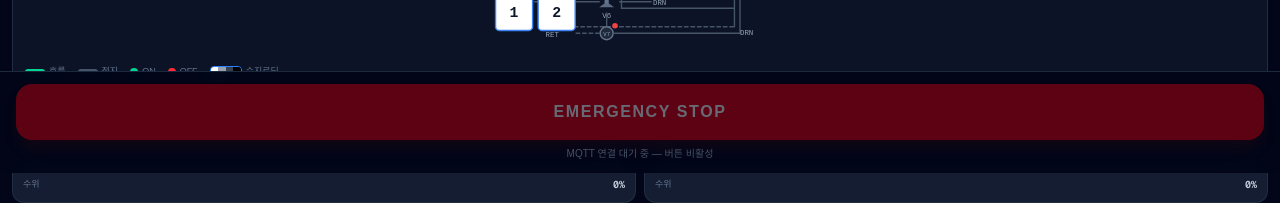
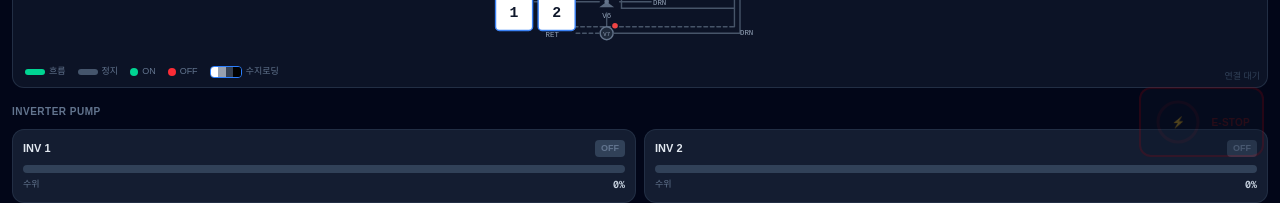
Before and after one commit to dncmf/extwork-mobile, a Next.js app: page / in a window 1280 px wide. Shown: the part 627-830 px from the top of the page. Built offline with nearby package versions, Linux system fonts and the light colour scheme; no server answers.

Commit message:
fix: E-STOP 버튼 우하단 소형으로 변경 — 실수 클릭 방지

```diff
--- a/app/ControlBar.tsx
+++ b/app/ControlBar.tsx
@@ -1,56 +1,37 @@
 "use client"
-
-// mobile-final/ControlBar.tsx
-// 긴급정지 버튼 — 길게 누르기(3초 홀드) 방식
-//
-// 동작:
-//   1. onPointerDown  → 타이머 시작, progress 0→1 (3초)
-//   2. 3초 완료       → onEmergencyStop 호출, "정지됨" 상태 0.5초 표시
-//   3. onPointerUp / onPointerLeave → 타이머 취소, progress 리셋
-//
-// UI:
-//   - 버튼 배경: 빨강 (비활성 시 불투명도 낮춤)
-//   - 홀드 중: SVG circle strokeDashoffset 으로 흰색 원형 테두리 시계방향 채움
-//   - 완료 직후: "\uC815\uC9C0\uB428" 텍스트 0.5초 표시 → 원래 상태로
 
 import { useState, useEffect, useRef, useCallback } from "react"
 
-// ── 상수 ──────────────────────────────────────────────────────
-const HOLD_MS      = 3000  // 홀드 완료 기준 (ms)
-const TICK_MS      = 16    // ~60fps 간격
-const DONE_SHOW_MS = 500   // 완료 텍스트 표시 시간 (ms)
+const HOLD_MS      = 3000
+const TICK_MS      = 16
+const DONE_SHOW_MS = 1500
 
-const RADIUS       = 28
-const STROKE_W     = 4
+const RADIUS      = 20
+const STROKE_W    = 3
 const CIRCUMFERENCE = 2 * Math.PI * RADIUS
-const SVG_SIZE     = (RADIUS + STROKE_W + 2) * 2
+const SVG_SIZE    = (RADIUS + STROKE_W + 2) * 2
 
-// ── Props ─────────────────────────────────────────────────────
 interface ControlBarProps {
   mqttConnected: boolean
   onEmergencyStop: () => void
 }
 
-// ── 컴포넌트 ──────────────────────────────────────────────────
 export default function ControlBar({ mqttConnected, onEmergencyStop }: ControlBarProps) {
-  const [progress, setProgress] = useState(0)    // 0.0 ~ 1.0
-  const [fired, setFired]       = useState(false) // 완료 직후 상태
+  const [progress, setProgress] = useState(0)
+  const [fired, setFired]       = useState(false)
 
-  const intervalRef  = useRef<ReturnType<typeof setInterval> | null>(null)
-  const progressRef  = useRef(0)   // interval 콜백 내 최신값 동기 참조
+  const intervalRef = useRef<ReturnType<typeof setInterval> | null>(null)
+  const progressRef = useRef(0)
 
   const updateProgress = useCallback((val: number) => {
     progressRef.current = val
     setProgress(val)
   }, [])
 
-  // 홀드 시작
   const startHold = useCallback(() => {
     if (!mqttConnected || fired) return
-    if (intervalRef.current) return  // 이미 진행 중이면 중복 방지
-
+    if (intervalRef.current) return
     updateProgress(0)
-
     intervalRef.current = setInterval(() => {
       const next = progressRef.current + TICK_MS / HOLD_MS
       if (next >= 1) {
@@ -66,7 +47,6 @@ export default function ControlBar({ mqttConnected, onEmergencyStop }: ControlBa
     }, TICK_MS)
   }, [mqttConnected, fired, onEmergencyStop, updateProgress])
 
-  // 홀드 취소 (손 떼거나 영역 벗어남)
   const cancelHold = useCallback(() => {
     if (intervalRef.current) {
       clearInterval(intervalRef.current)
@@ -75,107 +55,80 @@ export default function ControlBar({ mqttConnected, onEmergencyStop }: ControlBa
     updateProgress(0)
   }, [updateProgress])
 
-  // 언마운트 시 타이머 정리
   useEffect(() => {
-    return () => {
-      if (intervalRef.current) clearInterval(intervalRef.current)
-    }
+    return () => { if (intervalRef.current) clearInterval(intervalRef.current) }
   }, [])
 
-  // SVG 원형 프로그레스 — strokeDashoffset 계산
-  // CIRCUMFERENCE = 비어있음(0%), 0 = 완전히 채워짐(100%)
   const dashOffset = CIRCUMFERENCE * (1 - progress)
 
-  // 버튼 텍스트 결정
-  let buttonLabel: string
-  if (fired) {
-    buttonLabel = "\uC815\uC9C0\uB428"  // 정지됨
-  } else if (progress > 0) {
-    buttonLabel = `\uD640\uB4DC ${Math.round(progress * 100)}%`
-  } else {
-    buttonLabel = "EMERGENCY STOP"
-  }
+  return (
+    <div className="fixed bottom-0 right-0 z-40 pb-4 pr-4">
+      <div className="flex flex-col items-end gap-1">
 
-  return (
-    <div className="fixed bottom-0 left-0 right-0 z-40 border-t border-slate-700/60 bg-slate-950/98 px-4 py-3 backdrop-blur-sm">
+        {/* 안내 텍스트 */}
+        {mqttConnected && !fired && progress === 0 && (
+          <p className="text-[9px] text-slate-600 pr-1">3초 홀드</p>
+        )}
+        {mqttConnected && progress > 0 && (
+          <p className="text-[9px] text-red-400 pr-1">손 떼면 취소</p>
+        )}
+        {fired && (
+          <p className="text-[9px] text-red-300 pr-1">정지됨</p>
+        )}
+        {!mqttConnected && (
+          <p className="text-[9px] text-slate-700 pr-1">연결 대기</p>
+        )}
 
-      {/* 홀드 버튼 */}
+        {/* 버튼 — 작고 우하단에만 */}
         <button
           disabled={!mqttConnected}
           onPointerDown={startHold}
           onPointerUp={cancelHold}
           onPointerLeave={cancelHold}
           onContextMenu={(e) => e.preventDefault()}
-        className="relative w-full select-none rounded-2xl bg-red-600 py-4 text-base font-black tracking-widest text-white shadow-lg shadow-red-950/60 transition-colors disabled:cursor-not-allowed disabled:opacity-40"
-        style={
-          mqttConnected
-            ? { boxShadow: "0 0 16px rgba(220,38,38,0.4)", userSelect: "none" }
-            : { userSelect: "none" }
-        }
+          className="relative select-none rounded-xl border-2 border-red-700/60 bg-slate-900 px-3 py-2 disabled:cursor-not-allowed disabled:opacity-30"
+          style={{ userSelect: "none" }}
         >
-        {/* SVG 원형 프로그레스 오버레이 */}
-        {mqttConnected && !fired && (
-          <span
-            aria-hidden="true"
-            className="pointer-events-none absolute right-5 top-1/2 -translate-y-1/2"
-          >
-            <svg
-              width={SVG_SIZE}
-              height={SVG_SIZE}
-              style={{ transform: "rotate(-90deg)" }}
-            >
-              {/* 배경 원 (희미한 흰색) */}
+          <div className="flex items-center gap-2">
+            {/* 원형 진행 SVG */}
+            <span className="pointer-events-none relative" style={{ width: SVG_SIZE, height: SVG_SIZE }}>
+              <svg width={SVG_SIZE} height={SVG_SIZE} style={{ transform: "rotate(-90deg)" }}>
                 <circle
-                cx={SVG_SIZE / 2}
-                cy={SVG_SIZE / 2}
-                r={RADIUS}
+                  cx={SVG_SIZE / 2} cy={SVG_SIZE / 2} r={RADIUS}
+                  fill="none" stroke="rgba(220,38,38,0.2)" strokeWidth={STROKE_W}
+                />
+                {mqttConnected && (
+                  <circle
+                    cx={SVG_SIZE / 2} cy={SVG_SIZE / 2} r={RADIUS}
                     fill="none"
-                stroke="rgba(255,255,255,0.18)"
-                strokeWidth={STROKE_W}
-              />
-              {/* 진행 원 (흰색, 시계방향 채워짐) */}
-              <circle
-                cx={SVG_SIZE / 2}
-                cy={SVG_SIZE / 2}
-                r={RADIUS}
-                fill="none"
-                stroke="white"
+                    stroke={fired ? "#f87171" : progress > 0 ? "#ef4444" : "rgba(220,38,38,0.4)"}
                     strokeWidth={STROKE_W}
                     strokeLinecap="round"
                     strokeDasharray={CIRCUMFERENCE}
-                strokeDashoffset={dashOffset}
+                    strokeDashoffset={fired ? 0 : dashOffset}
+                    style={{ transition: fired ? "none" : "stroke-dashoffset 0.05s linear" }}
                   />
+                )}
               </svg>
+              {/* 아이콘: ⚡ */}
+              <span
+                className="absolute inset-0 flex items-center justify-center text-[11px]"
+                style={{ color: fired ? "#f87171" : progress > 0 ? "#ef4444" : "#7f1d1d" }}
+              >
+                ⚡
               </span>
-        )}
+            </span>
 
-        {/* 버튼 텍스트 */}
-        <span className="relative z-10">{buttonLabel}</span>
+            {/* 텍스트 */}
+            <span
+              className="text-[10px] font-bold tracking-wide"
+              style={{ color: fired ? "#f87171" : progress > 0 ? "#ef4444" : "#7f1d1d" }}
+            >
+              {fired ? "정지됨" : progress > 0 ? `${Math.round(progress * 100)}%` : "E-STOP"}
+            </span>
+          </div>
         </button>
-
-      {/* 상태별 하단 안내 텍스트 */}
-      {mqttConnected && !fired && progress === 0 && (
-        <p className="mt-1.5 text-center text-[10px] text-slate-500">
-          {"3\uCD08 \uB204\uB974\uACE0 \uC788\uC73C\uBA74 \uAE34\uAE09\uC815\uC9C0 \uBC1C\uB3D9"}
-        </p>
-      )}
-      {mqttConnected && progress > 0 && (
-        <p className="mt-1.5 text-center text-[10px] text-red-400">
-          {"\uC190\uC744 \uB54C\uBA74 \uCDE8\uC18C\uB429\uB2C8\uB2E4"}
-        </p>
-      )}
-      {!mqttConnected && (
-        <p className="mt-1.5 text-center text-[10px] text-slate-600">
-          {"MQTT \uC5F0\uACB0 \uB300\uAE30 \uC911 \u2014 \uBC84\uD2BC \uBE44\uD65C\uC131"}
-        </p>
-      )}
+      </div>
     </div>
   )
 }
-
-// EmergencyModal 은 홀드 방식 도입으로 제거됨
-// page.tsx 수정 사항:
-//   - import 에서 EmergencyModal 제거
-//   - showEmergency state 제거
-//   - <EmergencyModal> JSX 블록 제거
-//   - onEmergencyStop={() => setEmergency(true)} → onEmergencyStop={handleEmergencyConfirm} 로 변경
```
Lines whose indentation alone changed are shown as unchanged.
